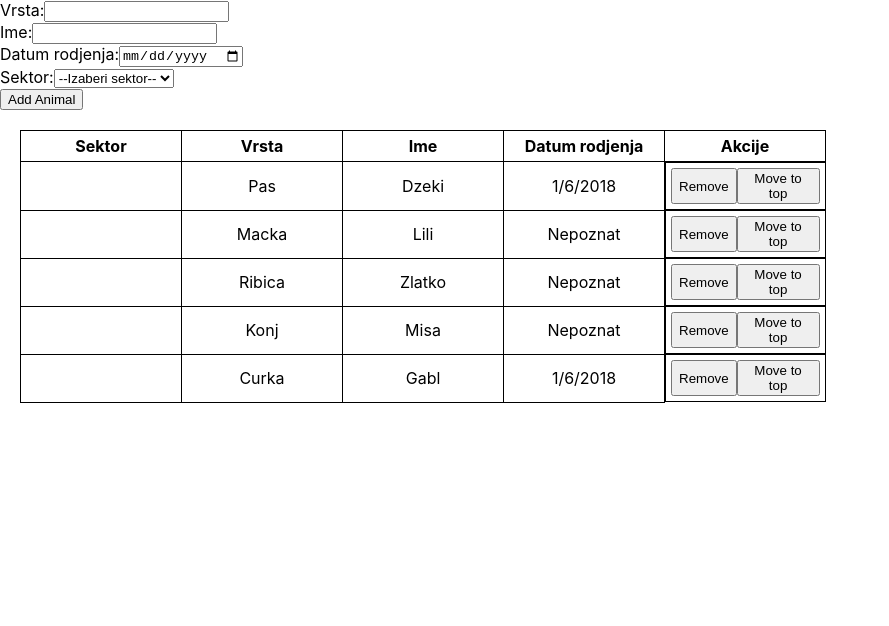
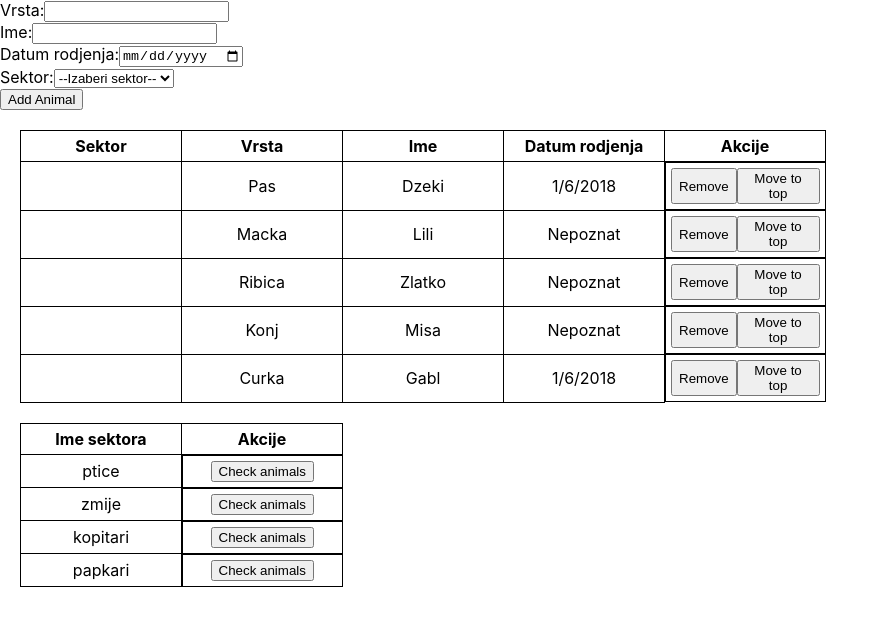
Before and after one commit to conkicdejan/zoo, a React (Create React App) app: page / in a window 1280 px wide. Shown: the top 626 px of the page, without its empty margins (0-889 px from the left). Built offline with nearby package versions, Linux system fonts and the light colour scheme.

Commit message:
Zadatak 7

```diff
--- a/src/App.js
+++ b/src/App.js
@@ -48,6 +48,17 @@ function App() {
     setIme("");
     setDatumRodjenja("");
     setSektori("");
+  };
+
+  const handleCheckAnimals = (index) => {
+    const animalsInSector = animals.filter(
+      ({ sektor }) => sektor === sektoriLista[index]
+    );
+    alert(
+      animalsInSector.map(({ vrsta, ime, datumRodjenja }) => {
+        return `${vrsta} ${ime} ${dateToString(datumRodjenja)} \n`;
+      })
+    );
   };
 
   return (
@@ -129,6 +140,27 @@ function App() {
           ))}
         </tbody>
       </table>
+
+      <table>
+        <thead>
+          <tr>
+            <th width="150px">Ime sektora</th>
+            <th width="150px">Akcije</th>
+          </tr>
+        </thead>
+        <tbody>
+          {sektoriLista.map((sektor, index) => (
+            <tr key={index}>
+              <td>{sektor}</td>
+              <td className="action-buttons">
+                <button onClick={() => handleCheckAnimals(index)}>
+                  Check animals
+                </button>
+              </td>
+            </tr>
+          ))}
+        </tbody>
+      </table>
     </div>
   );
 }
```
